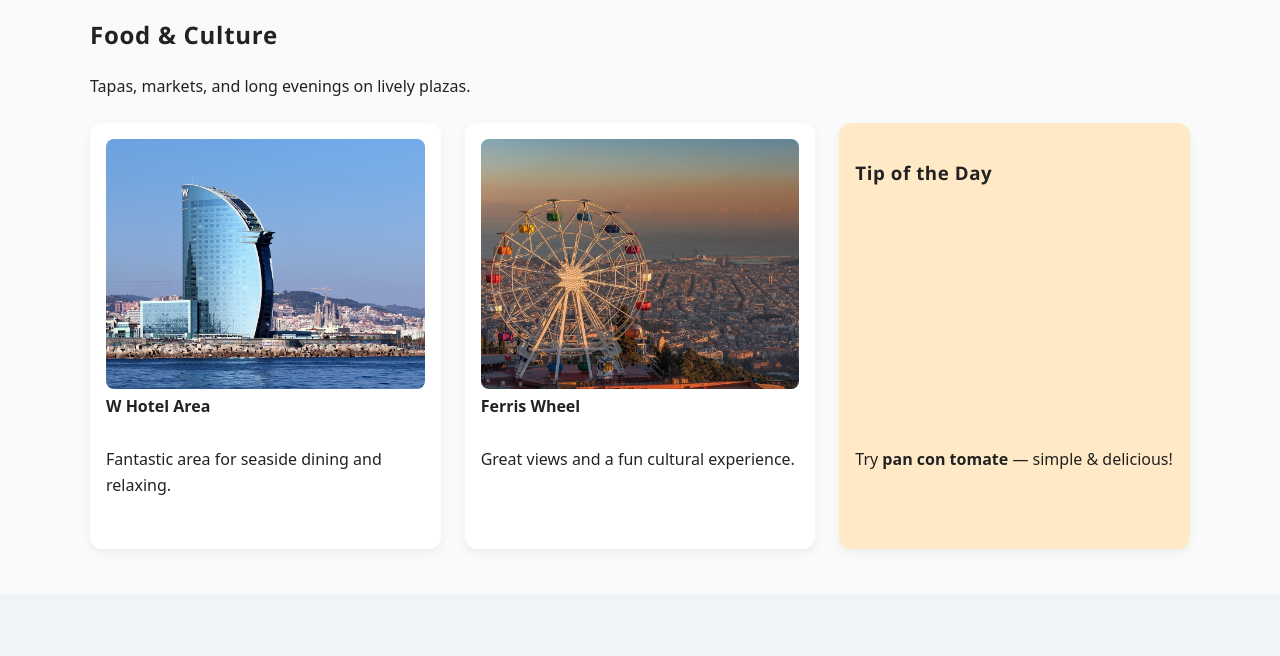
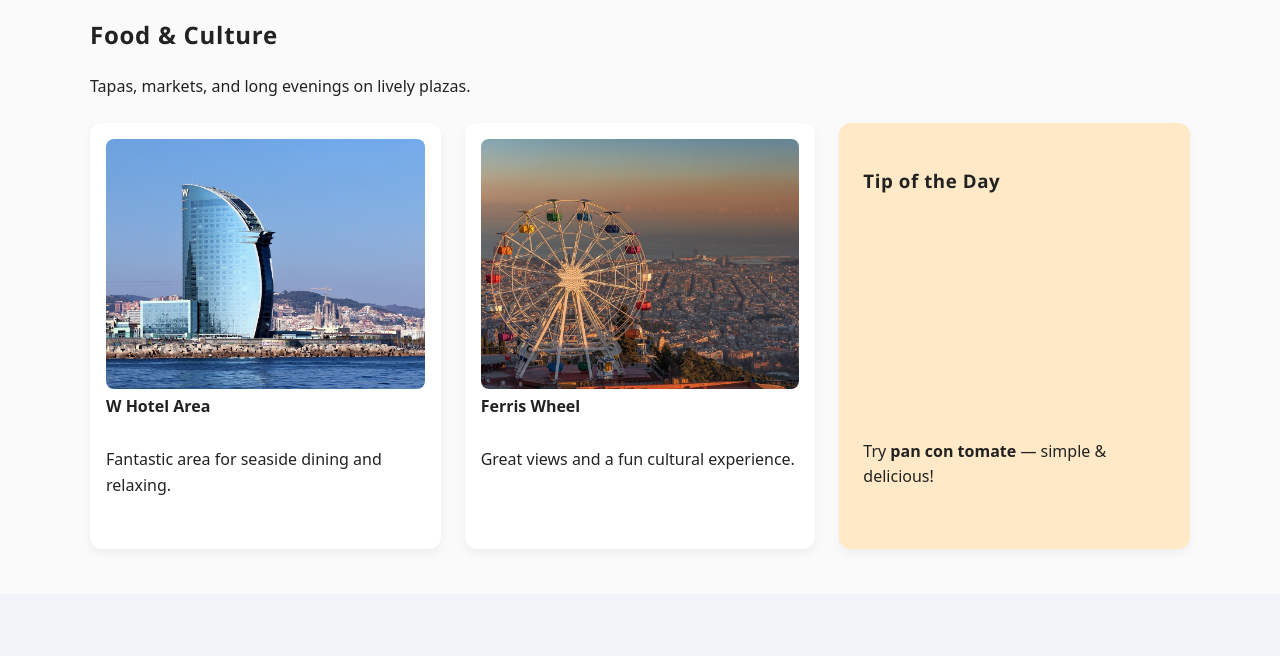
Before and after one commit to MaximB84/maximB84.github.io, a plain HTML site: page index.html in a window 1280 px wide. Shown: the part 1320-1976 px from the top of the page. Drawn offline with Linux system fonts and the light colour scheme.

Commit message:
Update styles.css

```diff
--- a/styles.css
+++ b/styles.css
@@ -228,3 +228,19 @@ body.nav-open .site-nav{
   .card-grid-3{ grid-template-columns:repeat(3,1fr); }
   .gallery-grid{ grid-template-columns:repeat(4,1fr); }
 }
+
+/* --- Food Tip Card Verbesserung --- */
+#food .card.highlight {
+    display: flex;
+    flex-direction: column;
+    justify-content: space-between;
+    min-height: 320px; /* gleiche Höhe wie Karten daneben */
+    padding: 1.5rem;
+}
+
+/* Textblock optisch harmonischer */
+#food .card.highlight p {
+    font-size: 1rem;
+    line-height: 1.55;
+    margin-top: 1rem;
+}
```
